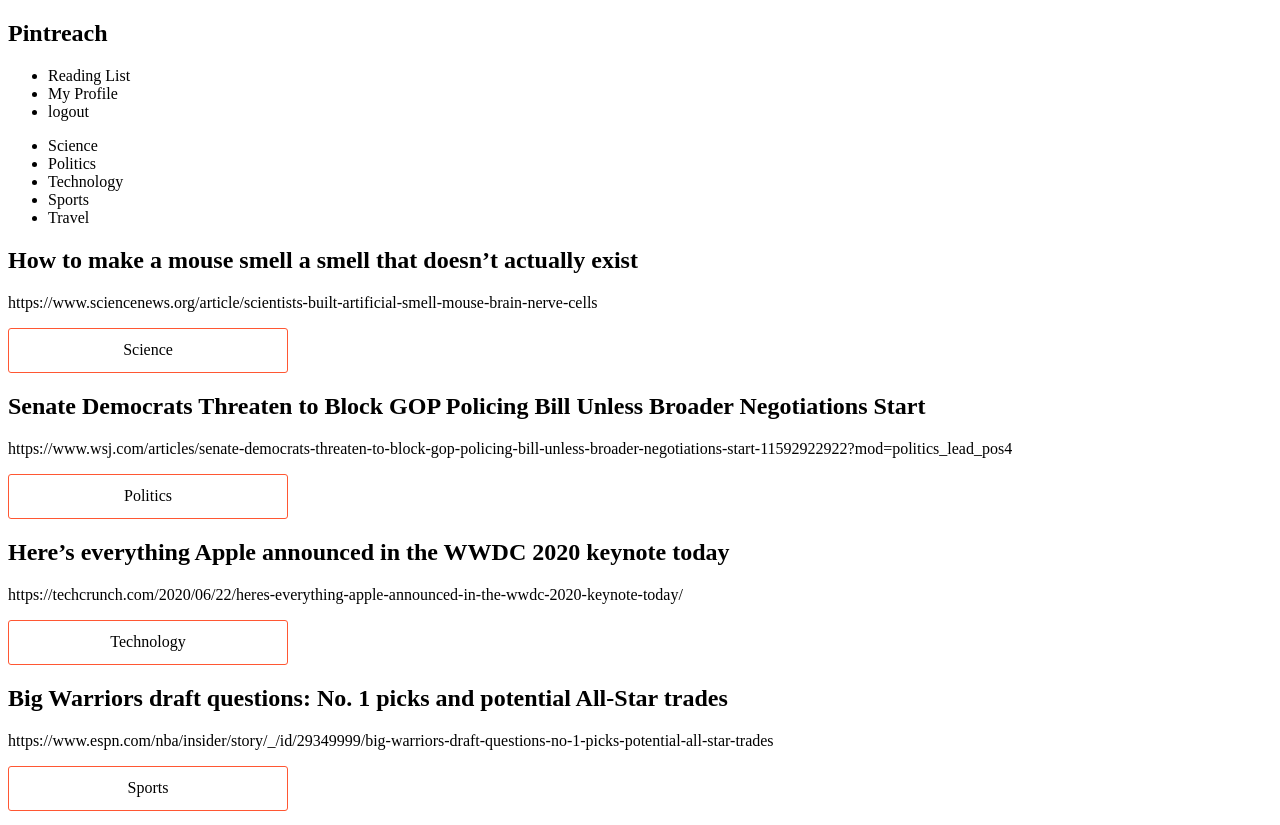
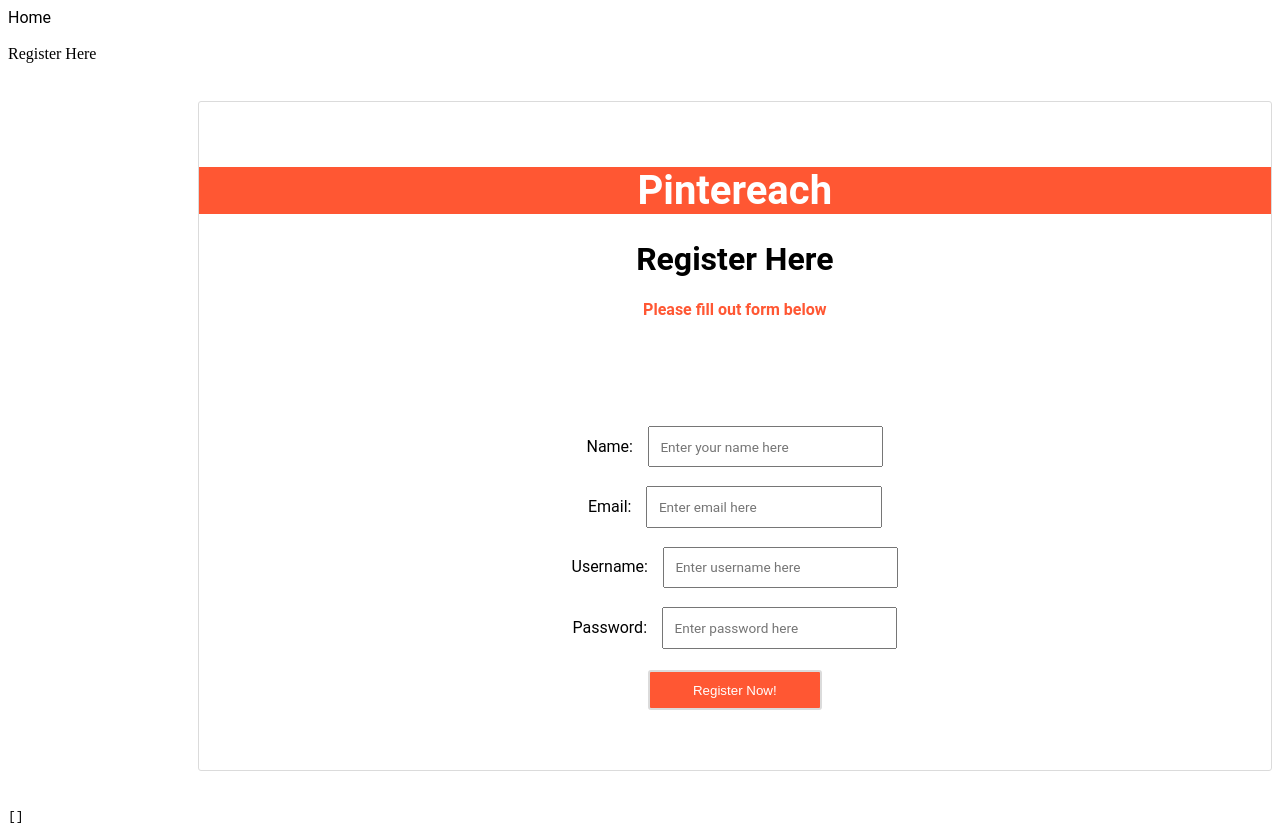
Before and after one commit to Pintereach-build-week/Pintereach-FE, a React (Create React App) app in the folder client/: page /register in a window 1280 px wide. Shown: the top 825 px of the page. Built offline with nearby package versions, Linux system fonts and the light colour scheme.

Commit message:
Haileys commit for mvp review

```diff
--- a/client/src/App.js
+++ b/client/src/App.js
@@ -1,14 +1,29 @@
 import React from 'react';
-import { Navbar } from './components/navbar/Navbar';
-import { ArticleList } from './components/articles/ArticleList';
-import { Catergory } from './components/category/Catergory';
+import ArticleListHH  from './components/articles/ArticleListHH';
+import Register  from './components/auth/Register';
+import { Link, Route, Switch } from 'react-router-dom';
+
 
 function App() {
   return (
     <div className="App">
-      <Navbar/>
-      <Catergory />
-      <ArticleList />
+      <div className="nav-bar">
+        <Link className="nav-link" to='/' style={{textDecoration: 'none', color: 'black', fontFamily: 'Roboto'}}>Home</Link>
+        <br/>
+        <br/>
+        <Link className="nav-link" to='/register' style={{textDecoration: 'none', color: 'black'}}>Register Here</Link>
+      </div>
+
+      <Switch>
+        <Route path="/register">
+          <Register />
+        </Route>
+
+        <Route path="/">
+          <ArticleListHH />
+        </Route>
+      </Switch>
+
     </div>
   );
 }
--- /dev/null
+++ b/client/src/components/articles/ArticleCardHH.js
@@ -0,0 +1,38 @@
+import React from 'react';
+import styled from 'styled-components';
+// import CommentCardHH from '../comments/CommentCardHH';
+
+
+function ArticleCardHH(props) {
+    const { article } = props;
+    const OneArticle = ({ info }) => (
+        <Article>
+            <h3>{info.title}</h3>
+            <h4>{info.author}</h4>
+            <p>{info.content}</p>
+        </Article>
+    )
+
+    return (
+        <div className="article-card">
+            { article.map(one => {
+                return <OneArticle key={one.title} info={one} />
+            })
+            }
+        </div>
+    )
+}
+
+
+
+ const Article = styled.div `
+     border: 1px solid #FF5733;
+     border-radius: 3px;
+     padding: 1%;
+     margin: 3%;
+     width: 20%;
+     text-align: center;
+ `;
+
+
+export default ArticleCardHH;
--- /dev/null
+++ b/client/src/components/articles/ArticleListHH.js
@@ -0,0 +1,31 @@
+import React, { useState, useEffect } from 'react'
+import ArticleCardHH from './ArticleCardHH'
+import axios from 'axios';
+
+const ArticleListHH = (props) => {
+    const [articleData, setArticleData] = useState([]);
+
+    useEffect(() => {
+        axios.get("https://newsapi.org/v2/top-headlines?country=us&apiKey=c60fd773fb524cd78a202e8b4a8441ec")
+        .then(response => {
+            console.log("Success", response.data.articles)
+            setArticleData(response.data.articles)
+        })
+        .catch(error => {
+            console.log("Error", error)
+        })
+    }, [])
+
+    return (
+        <div>
+            <h1>Your Favorite Articles</h1>
+            <ArticleCardHH article={articleData} />
+        </div>
+
+    )
+}
+
+export default ArticleListHH;
+
+// api is from "https://newsapi.org/v2/top-headlines?country=us&api"
+// key = c60fd773fb524cd78a202e8b4a8441ec
--- a/client/src/components/auth/Register.js
+++ b/client/src/components/auth/Register.js
@@ -3,113 +3,121 @@ import * as yup from 'yup';
 import axios from 'axios';
 import styled from 'styled-components';
 
+//// Set up initial states ////
 
-// yup validation here
+const initialFormValues = {
+    name: "",
+    email: "",
+    username: "",
+    password: "",
+}
+
+const initialErrors = {
+    name: "",
+    email: "",
+    username: "",
+    password: "",
+}
+
+const initialDisabled = true
+
+
+//// yup validation here ////
 
 const formSchema = yup.object().shape({
     name: yup
         .string()
+        .trim()
         .required("Please enter your name.")
         .min(2, "Please enter a name longer than 2 characters."),
+    email: yup
+        .string()
+        .trim()
+        .email("Must be a valid email address.")
+        .required("Must include email address."),
     username: yup
         .string()
+        .trim()
         .min(2, "Username must be at least 2 characters long.")
         .required("Username is required."),
-    email: yup
-        .string()
-        .email("Must be a valid email address.")
-        .required("Must include email address."),
     password: yup
         .string()
+        .trim()
         .min(6, "Passwords must be at least 6 characters long.")
         .required("Must include password."),
 });
 
-// Register Form
+//// Register Form ////
 
 export default function Register() {
-    const [buttonDisabled, setDisabled] = useState(true)
-    const [formState, setFormState] = useState({
-        name: "",
-        username: "",
-        email: "",
-        password: "",
-    });
+    const [formValues, setFormValues] = useState(initialFormValues)
+    const [errors, setErrors] = useState(initialErrors)
+    const [disabled, setDisabled] = useState(initialDisabled)
     const [post, setPost] = useState([])
-    useEffect(() => {
-        formSchema
-            .isValid(formState)
-            .then(valid => {
-                setDisabled(!valid)
-            })
-    }, [formState])
 
-    const [errors, setErrors] = useState({
-        name: "",
-        username: "",
-        email: "",
-        password: "",
-    });
-    //console.log(errors)
 
-    const validateChange = event => {
+    const onInputChange = event => {
+        const { name, value } = event.target
+
         yup
-        .reach(formSchema, event.target.name)
-        .validate(event.target.value)
+        .reach(formSchema, name)
+        .validate(value)
         .then(() => {
             setErrors({
                 ...errors,
-                [event.target.name]:""
+                [name]: ""
             });
         })
         .catch(err => {
             setErrors({
                 ...errors,
-                [event.target.name]: err.errors[0]
-            });
+                [name]:err.errors[0]
+            })
         });
-    };
+
+        setFormValues({
+            ...formValues,
+            [name]: value
+        })
+    }
+
+
 
     const onSubmit = event => {
         event.preventDefault();
         console.log("Registration successful!")
-        axios.post("https://reqres.in/api/article", formState)
+        axios.post("https://reqres.in/api/article", formValues)
             .then(response => {
                 setPost([...post, response.data]);
-                setFormState({
-                    name:"",
-                    email: "",
-                    password: "",
-            })
-            console.log("Response", response.data)
-
+                console.log("Response", response.data)
             })
             .catch(err => {
                 console.log("Error", err.response)
             })
+            .finally(() => {
+                setFormValues(initialFormValues)
+            })
     }
 
-    const onInputChange = event => {
-        event.persist();
-        const newFormData = {
-            ...formState,
-            [event.target.name]:
-            [event.target.value],
-        }
-    validateChange(event);
-    setFormState(newFormData);
-  }
+    useEffect(() => {
+        formSchema
+            .isValid(formValues)
+            .then(valid => {
+                setDisabled(!valid)
+            })
+    }, [formValues])
 
     return (
     <div>
         <Form onSubmit={onSubmit}>
             <div>
+                <Title>Pintereach</Title>
                 <h1>Register Here</h1>
-                <CalltoAction><h4>Please fill out form below</h4></CalltoAction>
-                <div className="error">
+                <CalltoAction>Please fill out form below</CalltoAction>
+                <div className="errors">
                     <Error>{errors.name}</Error>
+                    <Error>{errors.email}</Error>
                     <Error>{errors.username}</Error>
-                    <Error>{errors.email}</Error>
                     <Error>{errors.password}</Error>
                 </div>
                 <div className="registerFormInputs">
@@ -118,20 +126,9 @@ export default function Register() {
                         id="name"
                         name="name"
                         type="text"
-                        value={formState.name}
+                        value={formValues.name}
                         onChange={onInputChange}
                         placeholder="Enter your name here"
-                        />
-                    </label>
-                    <br/>
-                    <br/>
-                    <label>Username:&nbsp;
-                        <Input
-                        type="text"
-                        name="username"
-                        value={formState.username}
-                        onChange={onInputChange}
-                        placeholder="Enter username here"
                         />
                     </label>
                     <br/>
@@ -141,10 +138,21 @@ export default function Register() {
                             id="emailInput"
                             type="email"
                             name="email"
-                            value={formState.email}
+                            value={formValues.email}
                             onChange={onInputChange}
                             placeholder="Enter email here"
                             />
+                    </label>
+                    <br/>
+                    <br/>
+                    <label>Username:&nbsp;
+                        <Input
+                        type="text"
+                        name="username"
+                        value={formValues.username}
+                        onChange={onInputChange}
+                        placeholder="Enter username here"
+                        />
                     </label>
                     <br/>
                     <br/>
@@ -152,13 +160,13 @@ export default function Register() {
                         <Input
                             type="password"
                             name="password"
-                            value={formState.password}
+                            value={formValues.password}
                             onChange={onInputChange}
                             placeholder="Enter password here"
                             />
                     </label>
                 </div>
-                <Button disabled={buttonDisabled}
+                <Button disabled={disabled}
                 type="submit"
                 >Register Now!</Button>
             </div>
@@ -170,6 +178,14 @@ export default function Register() {
 };
 
 // Styling
+const Title = styled.h1`
+color: white;
+background-color: #FF5733;
+width: 100%;
+text-align: center;
+font-size: 2.5rem;
+`;
+
 const Error = styled.div`
     color: #FF5733;
     font-size: .85rem;
@@ -182,14 +198,16 @@ const Form = styled.form`
     text-align: center;
     font-family: 'Roboto', sans-serif;
     padding: 3% 0;
-    margin: 3% 15%;
+    margin: 3% 0 3% 15%;
 `;
 
 const Input = styled.input`
-font-size: .85rem;
-padding: 1%;
-width: 200px;
-font-family: 'Roboto', sans-serif;
+    font-size: .85rem;
+    padding: 1%;
+    width: 210px;
+    font-family: 'Roboto', sans-serif;
+    text-align: left;
+    margin-left: 1%;
 `;
 
 const Button = styled.button`
@@ -197,10 +215,16 @@ const Button = styled.button`
     background-color: #FF5733;
     padding: 1% 4%;
     margin: 2%;
-    border: 1px solid #DBDBDB;
+    border: 2px solid #DBDBDB;
     border-radius: 3px;
+
+    &:hover {
+        background-color: white;
+        border: 2px solid #FF5733;
+        color:#FF5733;
+    }
     `;
 
 const CalltoAction = styled.h4`
-color:#FF5733;
+    color:#FF5733;
 `;
--- /dev/null
+++ b/client/src/components/comments/CommentCardHH.js
@@ -0,0 +1,36 @@
+import React, { useState } from "react";
+import CommentInputHH from "./CommentInputHH";
+import CommentsHH from "./CommentsHH";
+import "./Comment.css";
+
+const CommentCardHH = props => {
+const [comments, setComments] = useState(props.comments);
+const [comment, setComment] = useState('');
+
+const addComment = event => {
+  event.preventDefault();
+  const data = {
+    username: 'hailey',
+    text: comment
+  };
+  setComments(comments => comments.concat(data));
+  setComment('');
+}
+
+const changeComment = event => {
+  setComment(event.target.value);
+}
+
+  return (
+    <div>
+      {comments.map((comment, idx) => <CommentsHH key={idx} comment={comment} />)}
+      <CommentInputHH
+        submitComment={addComment}
+        changeComment={changeComment}
+        comment={comment}
+      />
+    </div>
+  );
+};
+
+export default CommentCardHH;
--- a/client/src/components/navbar/Navbar.js
+++ b/client/src/components/navbar/Navbar.js
@@ -4,7 +4,7 @@ export const Navbar = () => {
     return (
         <div>
             <nav>
-                <h1>Pintreach</h1>
+                <h1>Pintereach</h1>
                 <ul>
                     <li>Reading List</li>
                     <li>My Profile</li>
--- a/client/src/index.js
+++ b/client/src/index.js
@@ -1,9 +1,11 @@
 import React from 'react';
 import ReactDOM from 'react-dom';
 import App from './App';
-
+import { BrowserRouter as Router } from 'react-router-dom';
 
 ReactDOM.render(
-  <App />,
+  <Router>
+    <App />
+  </Router>,
   document.getElementById('root')
 );
```
Also changed, not shown: client/src/components/comments/CommentInputHH.js (added, +16 -0 lines), client/src/components/comments/CommentsHH.js (added, +14 -0 lines).
